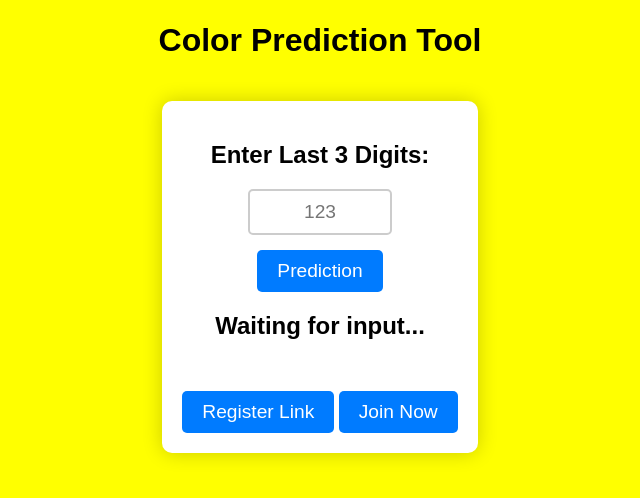
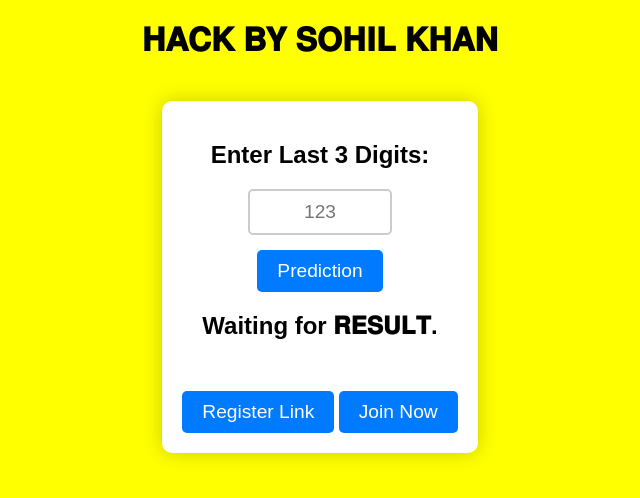
Before and after one commit to sohilcodes/LZRHACKAI2.0, a plain HTML site: page prediction.html in a window 1280 px wide. Shown: the part 106-604 px from the top of the page, without its empty margins (320-960 px from the left). Drawn offline with Linux system fonts and the light colour scheme.

Commit message:
prediction.html

```diff
--- a/prediction.html
+++ b/prediction.html
@@ -3,7 +3,7 @@
 <head>
     <meta charset="UTF-8">
     <meta name="viewport" content="width=device-width, initial-scale=1.0">
-    <title>Color Prediction</title>
+    <title>Color Prediction HACK BY SOHIL KHAN</title>
     <style>
         body {
             font-family: Arial, sans-serif;
@@ -54,14 +54,14 @@
 <body>
 
     <img src="https://cdn.glitch.global/f64a7dcf-abf6-4af4-b94a-17e4609e9f00/20250312_123434.png?v=1741769605613" class="logo" alt="Logo">
-    <h1>Color Prediction Tool</h1>
+    <h1>𝐇𝐀𝐂𝐊 𝐁𝐘 𝐒𝐎𝐇𝐈𝐋 𝐊𝐇𝐀𝐍</h1>
 
     <div class="container">
         <h2>Enter Last 3 Digits:</h2>
         <input type="text" id="inputNumber" maxlength="3" oninput="validateInput()" placeholder="123">
         <br>
         <button class="btn" onclick="generatePrediction()">Prediction</button>
-        <div id="predictionResult" class="prediction">Waiting for input...</div>
+        <div id="predictionResult" class="prediction">Waiting for 𝐑𝐄𝐒𝐔𝐋𝐓.</div>
 
         <br><br>
         <button class="btn" onclick="window.location.href='https://btwwin.me/#/register?invitationCode=65832330505'">Register Link</button>
```
